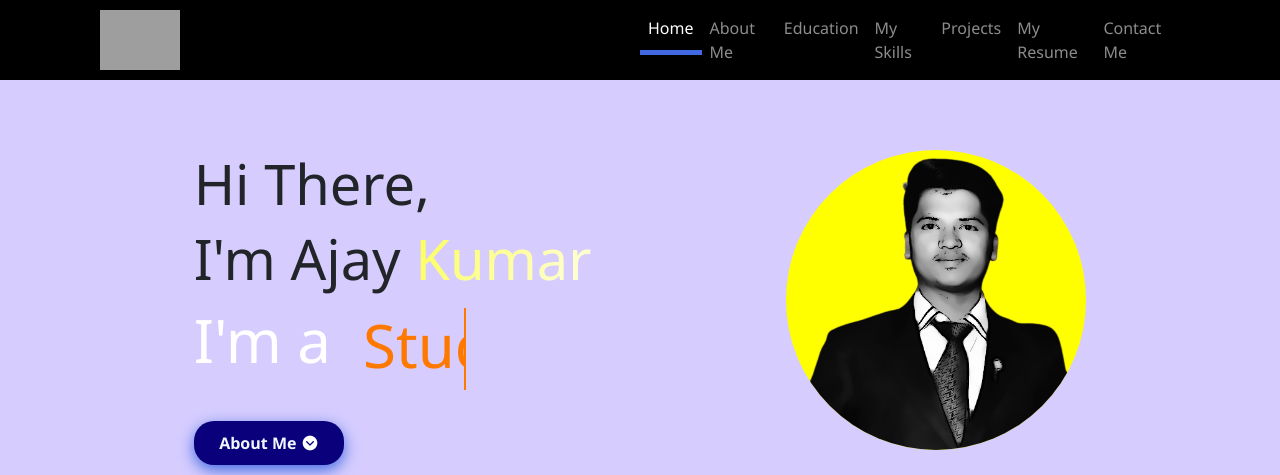
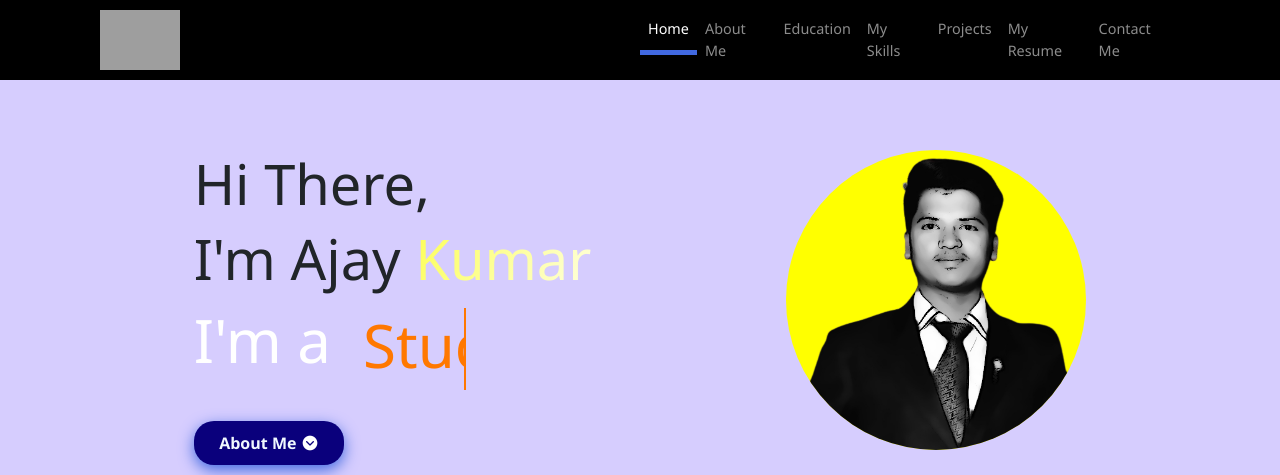
Before and after one commit to Ajay-191883/Nagarro-Internship, a PHP site: page / in a window 1280 px wide. Shown: the top 475 px of the page. Run offline with PHP 8.4, Linux system fonts and the light colour scheme; some libraries are stand-ins or nearby versions; grey boxes are pictures that could not be loaded.

Commit message:
Update style.css

```diff
--- a/Assignment24-Complete-Portfolio/style.css
+++ b/Assignment24-Complete-Portfolio/style.css
@@ -47,6 +47,10 @@ a {
 .right-nav .navbar-nav {
   width: 100%;
   justify-content: space-evenly;
+}
+
+.nav-link {
+  font-size: 0.9rem !important;
 }
 
 .nav-link.active {
```
